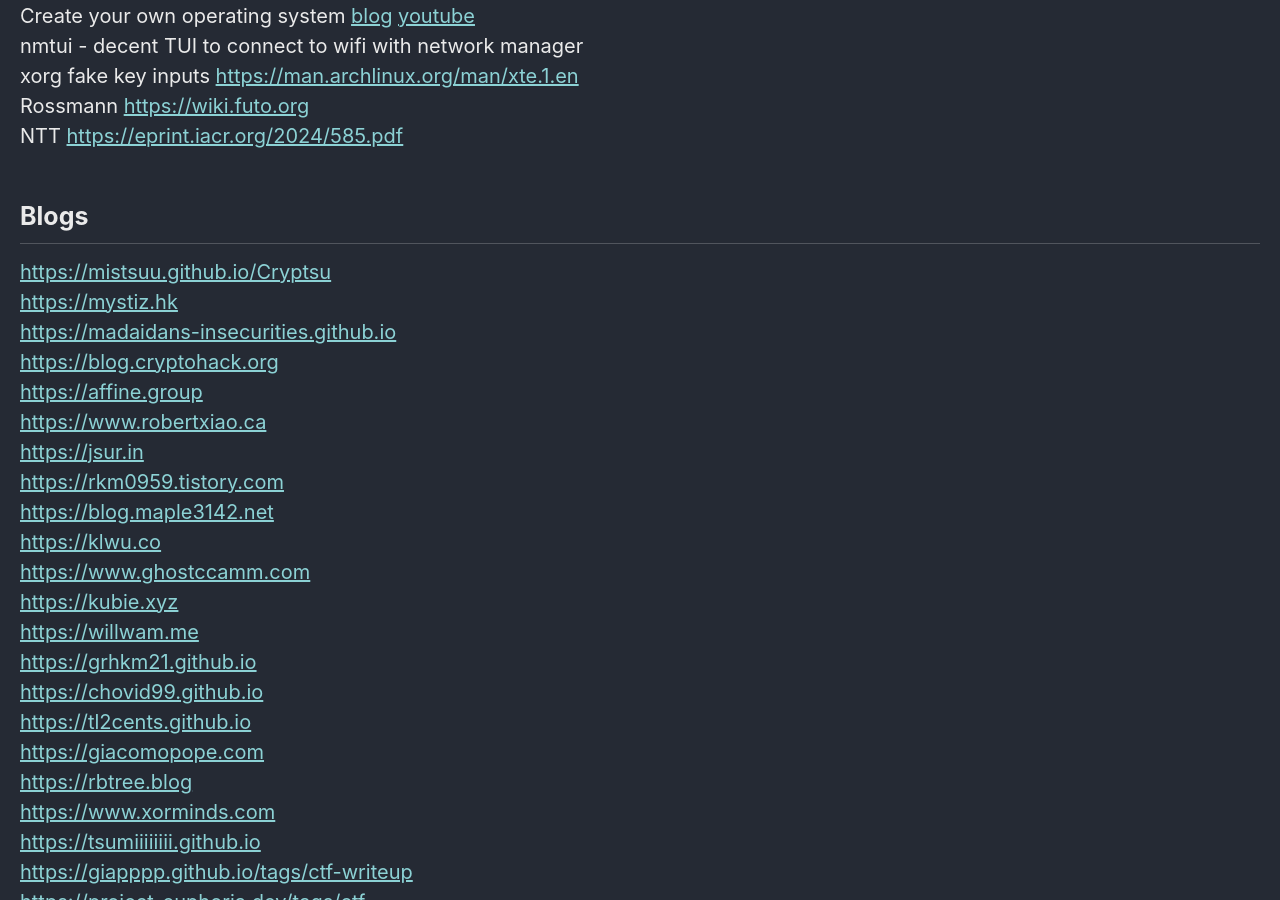
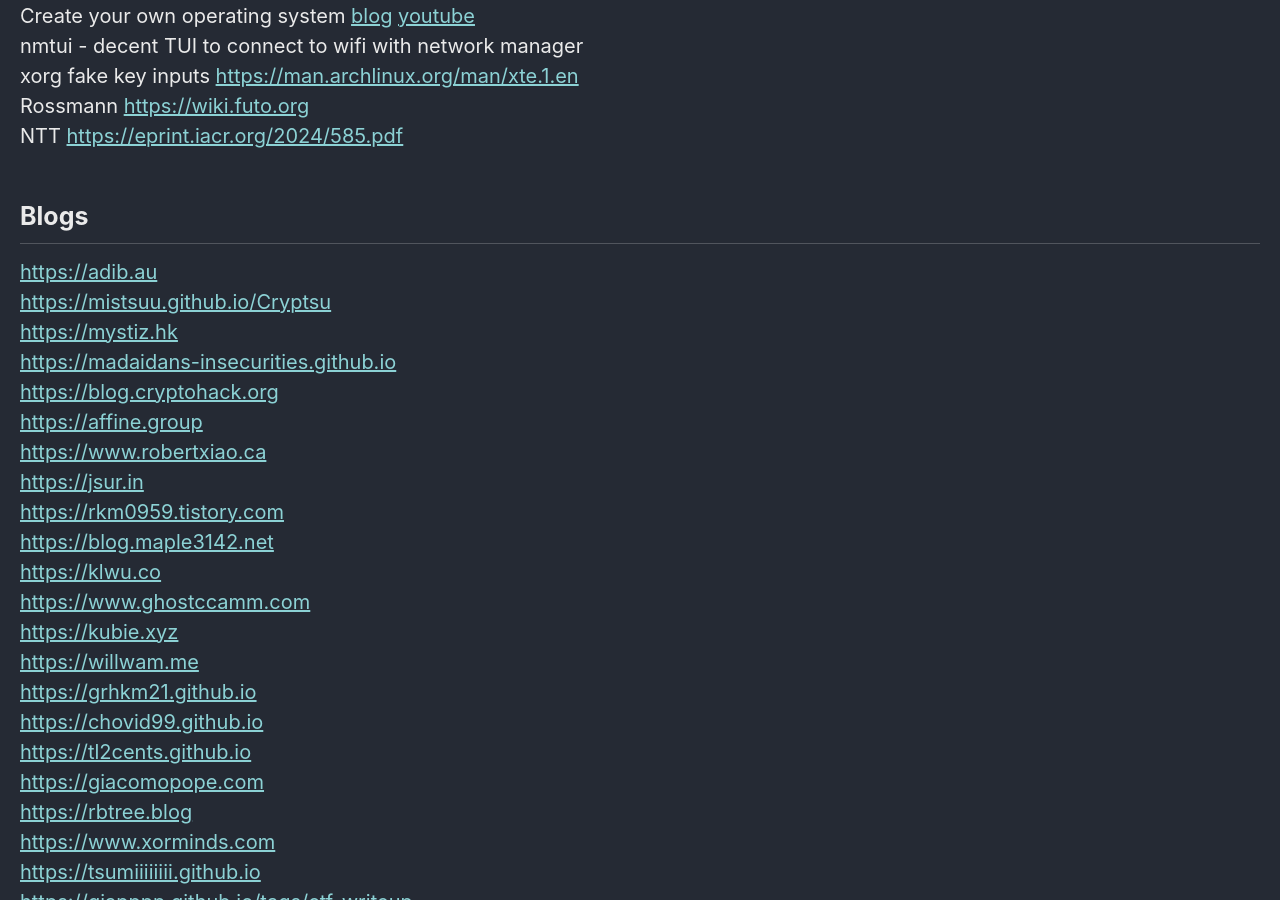
Before and after one commit to Connor-McCartney/Connor-McCartney.github.io, a Jekyll site: the page built from _pages/misc/resources.md, in a window 1280 px wide and 900 px high, scrolled down 2313 px. Built offline with Jekyll 4.4.1, drawn with Linux system fonts in a browser that asks for light colours; cached includes are drawn as plain includes.

Commit message:
Update resources.md

```diff
--- a/_pages/misc/resources.md
+++ b/_pages/misc/resources.md
@@ -79,6 +79,7 @@ NTT <https://eprint.iacr.org/2024/585.pdf> <br>
 
 ## Blogs
 
+<https://adib.au> <br>
 <https://mistsuu.github.io/Cryptsu> <br>
 <https://mystiz.hk> <br>
 <https://madaidans-insecurities.github.io> <br>
```
